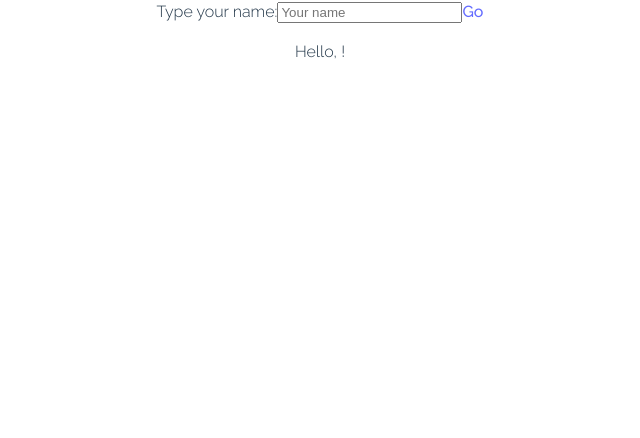
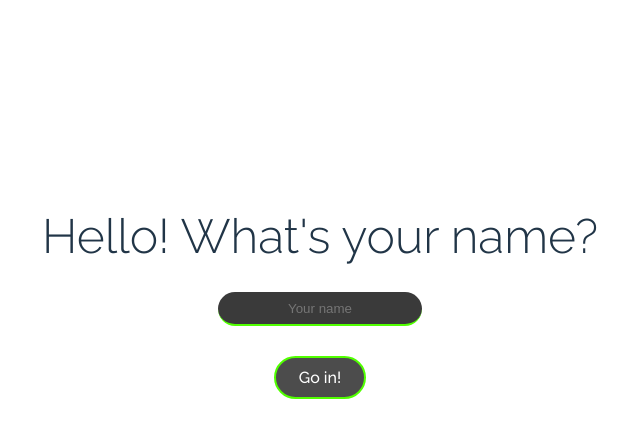
Before and after one commit to puentes-studio/myapp, a React (Vite) app: page / in a window 1280 px wide. Shown: the top 438 px of the page, without its empty margins (320-960 px from the left). Built offline with nearby package versions, Linux system fonts and the light colour scheme.

Commit message:
alerts and submit name

```diff
--- a/Context/Name.Context.jsx
+++ b/Context/Name.Context.jsx
@@ -27,6 +27,9 @@ export const NameProvider = ({ children }) => {
   const [nameState, dispatch] = useReducer(nameReducer, initialState);
 
   const handleName = async (name) => {
+    if (name.trim() === '') {
+        return;
+      }
     dispatch({ type: 'NAME_REQUEST' , name: name});
     console.log(name);
   };
--- a/package.json
+++ b/package.json
@@ -13,6 +13,7 @@
     "prop-types": "^15.8.1",
     "react": "^18.2.0",
     "react-dom": "^18.2.0",
+    "react-modal": "^3.16.1",
     "react-router-dom": "^6.22.2"
   },
   "devDependencies": {
--- /dev/null
+++ b/src/components/alerts/Alert.css
@@ -0,0 +1,38 @@
+
+
+.ReactModal__Overlay--after-open {
+    font-size: 15px;
+    position: fixed;
+    inset: 0px;
+    height: 300px;
+    color: #131312;
+    display: flex;
+    margin-top: 197px
+}
+
+.ReactModal__Content {
+    padding: 0;
+    display: flex;
+    align-items: center;
+    justify-content: center;
+}
+
+.alert-container {
+    justify-content: center;
+    display: flex;
+    flex-direction: column;
+}
+
+.alert-message {
+    color: rgb(192, 2, 2);
+    font-size: 15px;
+    text-align: center;
+    font-weight: 600;
+}
+
+.close-alert-button {
+    border-radius: 50px;
+    background-color: red;
+    width: 188px;
+    margin: 0 auto;
+}
--- /dev/null
+++ b/src/components/alerts/Alert.jsx
@@ -0,0 +1,16 @@
+import React from 'react';
+import Modal from 'react-modal';
+import './Alert.css';
+
+const AlertModal = ({ isOpen, message, onClose }) => {
+  return (
+    <Modal isOpen={isOpen} onRequestClose={onClose}>
+      <div className='alert-container'>
+        <p className='alert-message'>{message}</p>
+        <button className="close-alert-button" onClick={onClose}>Close</button>
+      </div>
+    </Modal>
+  );
+};
+
+export default AlertModal;
--- /dev/null
+++ b/src/components/customInput/CustomInput.css
@@ -0,0 +1,42 @@
+.container {
+    display: flex;
+    flex-direction: column;
+    text-align: center;
+    align-items: center;
+    max-width: 70%;
+    margin: 200px auto;
+}
+
+form {
+    display: flex;
+    flex-direction: column;
+    align-items: center;
+}
+
+.custom-input {
+    border: none;
+    border-radius: 50px;
+    border-bottom: 2px solid rgb(81, 255, 0);
+    height: 30px;
+    width: 200px;
+    text-align: center;
+    margin-bottom: 30px;
+    background-color: #3a3a3a;
+    color: #ecff12;
+}
+
+.label-input {
+    margin-bottom: 20px;
+    font-size: 3em;
+}
+
+.button {
+    padding: 10px 10px;
+    background-color: #4c4c4c;
+    color: #fff;
+    border: 2px solid rgb(81, 255, 0);
+    border-radius: 50px;
+    cursor: pointer;
+    margin: 0 10px;
+    width: 92px;
+}
--- a/src/components/customInput/CustomInput.jsx
+++ b/src/components/customInput/CustomInput.jsx
@@ -1,28 +1,62 @@
 import { useState } from 'react';
-import { NavLink } from 'react-router-dom';
+import { useNavigate } from 'react-router-dom'
+import AlertModal from '../alerts/Alert';
 import { useName } from '../../../Context/Name.Context';
+import './CustomInput.css'
 
 const CustomInput = () => {
+    const navigate = useNavigate();
+    const [isOpen, setIsOpen] = useState(false);
+    const [alertMessage, setAlertMessage] = useState('');
     const [name, setName] = useState('');
+    const { handleName, nameState } = useName();
 
-    const { handleName, nameState } = useName()
+
     const handleChange = (event) => {
-        handleName(event.target.value);
+        const inputValue = event.target.value;
+        setName(inputValue);
+        handleName(inputValue);
+    };
+
+    const handleSubmit = (event) => {
+    event.preventDefault();
+
+        const trimmedName = nameState.name.trim();
+        const inputConditions = /^[a-zA-Z]{2,35}$/;
+
+        if (trimmedName === '') {
+            setAlertMessage('Please enter your name.');
+            setIsOpen(true);
+        } else if (!inputConditions.test(trimmedName)) {
+            setAlertMessage('Please enter name with no simbols and numbers');
+            setIsOpen(true);
+        } else {
+            navigate('/home');
+        }
     };
 
 console.log(nameState.name)
+
+    const closeModal = () => {
+        setIsOpen(false);
+    };
+
     return (
-        <div>
-            <label htmlFor="nameInput">Type your name:</label>
+        <div className='container'>
+            <form onSubmit={handleSubmit}>
+                <label className="label-input" htmlFor="nameInput">Hello! What's your name?</label>
                 <input
+                    className='custom-input'
                     type="text"
                     id="nameInput"
-                value={nameState.name}
+                    value={name}
                     onChange={handleChange}
                     placeholder="Your name"
                 />
-            <NavLink to="/home">Go</NavLink>
-            <p>Hello, {name}!</p>
+                <button type="submit" className="button">Go in!</button>
+            </form>
+
+            <AlertModal isOpen={isOpen} message={alertMessage} onClose={closeModal} />
         </div>
     );
 };
```
Also changed, not shown: 1 other file (tests, documents, lock files or other folders). Lines whose indentation alone changed are shown as unchanged.
